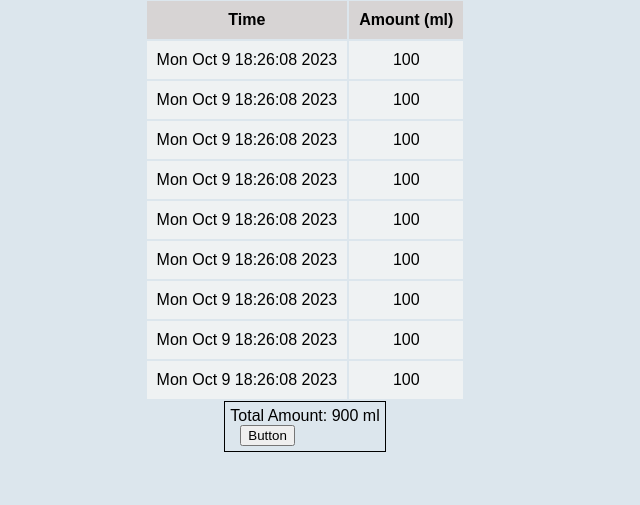
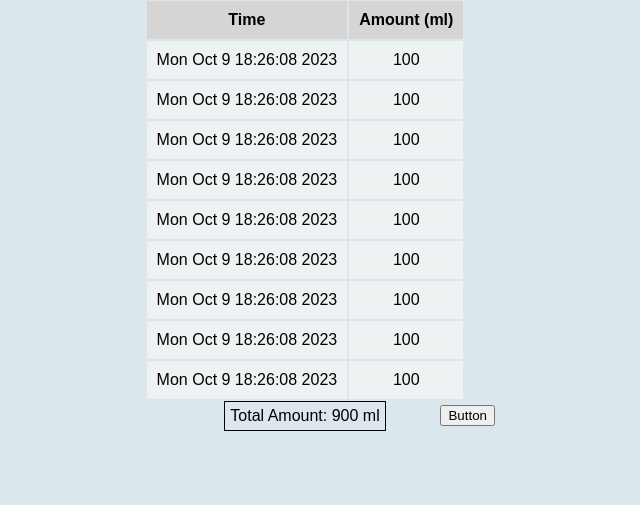
Before and after one commit to berry1104/water_drinking_reminding_bot, a Flask app: page / in a window 1280 px wide. Shown: the part 197-702 px from the top of the page, without its empty margins (335-975 px from the left). Run offline with Flask 3, Linux system fonts and the light colour scheme; data comes from the database, SQL or seed files in the repository.

Commit message:
add css button

```diff
--- a/templates/index.html
+++ b/templates/index.html
@@ -40,8 +40,12 @@
         #total-amount-container {
             border: 1px solid #000;
             padding: 5px;
-            display: inline-block;
-            text-align: left;
+            display: flex;
+            /* 启用 flex 布局 */
+            justify-content: space-between;
+            /* 元素在容器中水平分布，空间在元素之间平均分配 */
+            align-items: center;
+            /* 垂直居中对齐元素 */
         }
 
         #total-amount {
@@ -49,8 +53,10 @@
         }
 
         #total-amount-button {
-            margin-left: 10px;
-            /* 调整按钮与文本之间的间距 */
+            position: absolute;
+            /* 启用绝对定位 */
+            right: 450px;
+            /* 调整按钮距离右边的距离 */
         }
     </style>
 </head>
```
